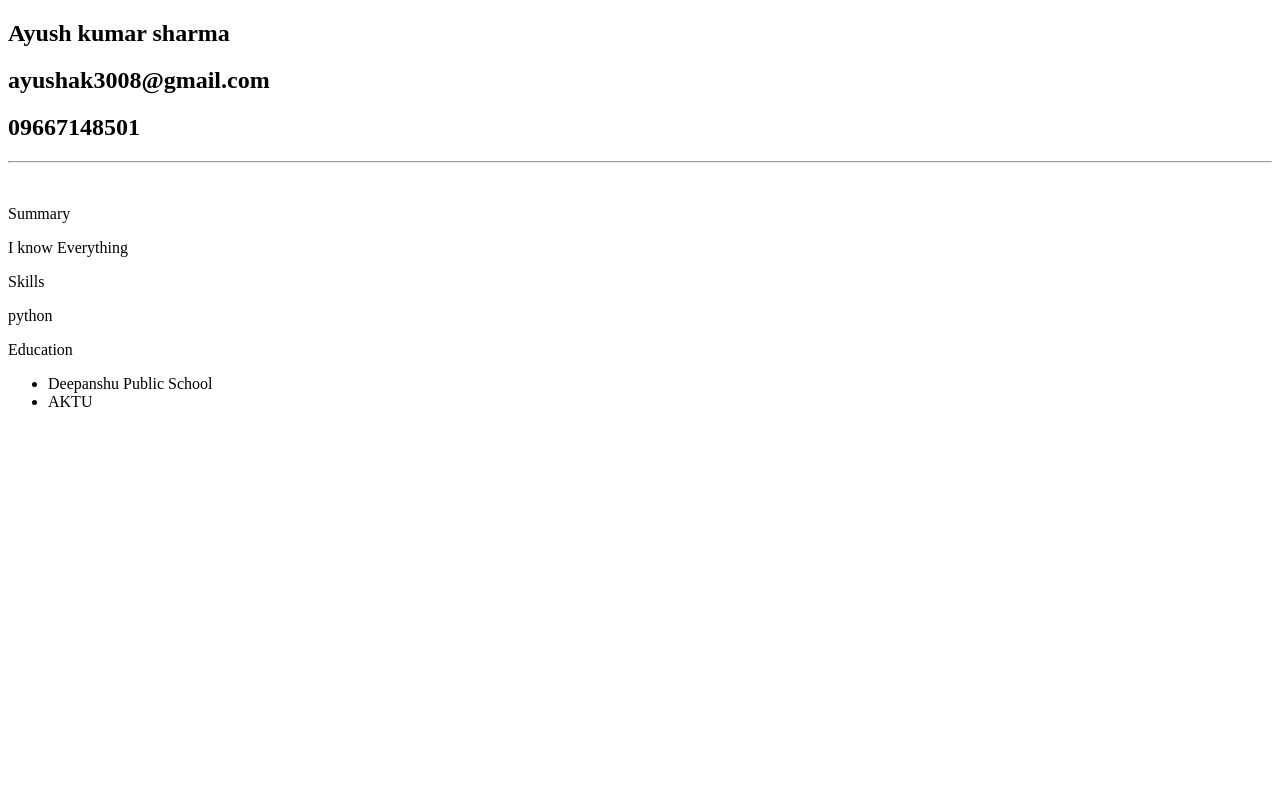
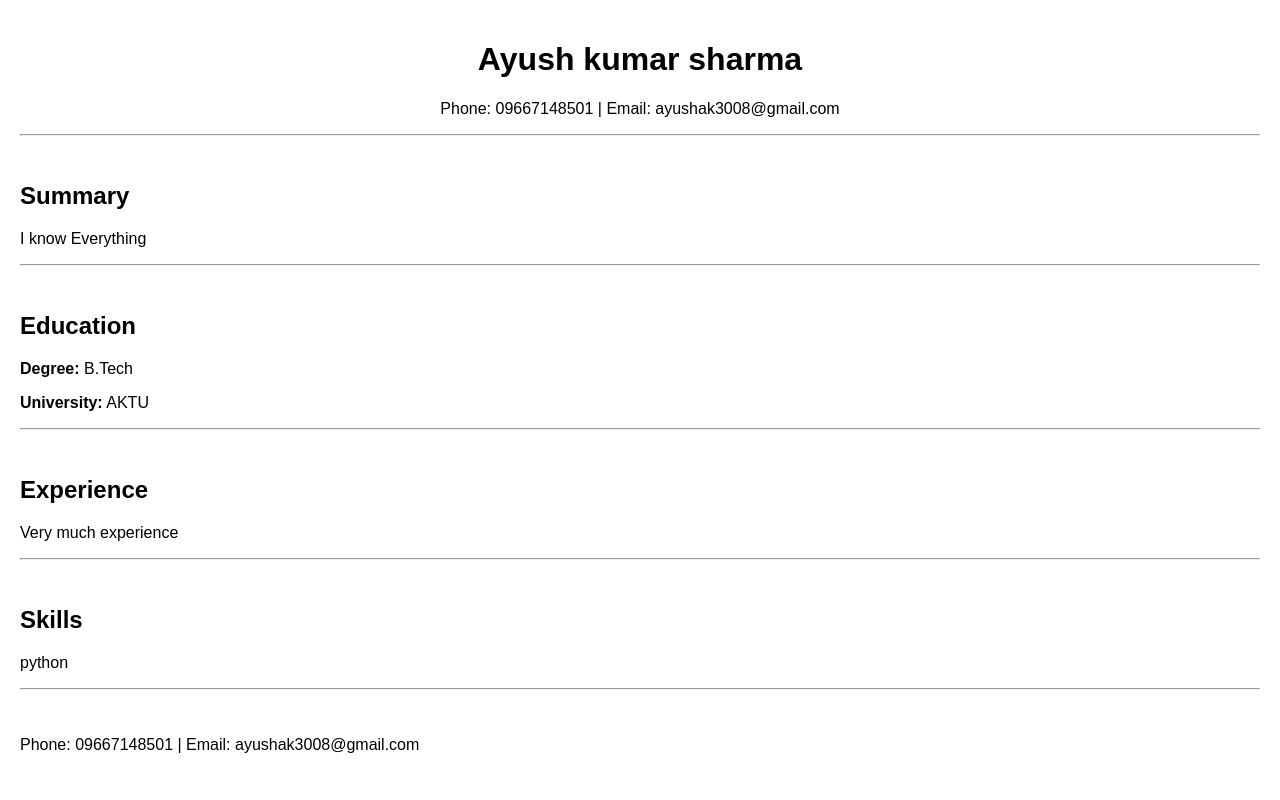
Before and after one commit to Aayush3014/Resume_Generator, a Django app: template resume/templates/resume/resume.html in a window 1280 px wide. Run offline with Django 4.2, Linux system fonts and the light colour scheme; the template is opened without the code that fills it: values that come from a table or form of the project are taken from there, others are empty; data comes from the database, SQL or seed files in the repository.

Commit message:
Converting HTML data to pdf

```diff
--- a/resume/templates/resume/resume.html
+++ b/resume/templates/resume/resume.html
@@ -1,4 +1,4 @@
-<!DOCTYPE html>
+<!-- <!DOCTYPE html>
 <html lang="en">
 <head>
     <meta charset="UTF-8">
@@ -17,8 +17,98 @@
         <p>{{user_profile.skills}}</p>
         <p>Education</p>
         <ul>
-            <li>{{user_profile.school}}</li>
-            <li>{{user_profile.university}}</li>
+            <li>Schooling :{{user_profile.school}}</li>
+            <li>{{user_profile.degree}} from {{user_profile.university}}</li>
         </ul>
+        <hr>
+        <p>Experience</p>
+        <p>{{user_profile.experience}}</p>
 </body>
 </html>
+ -->
+
+
+
+ <!DOCTYPE html>
+<html>
+<head>
+    <title>Your Resume</title>
+    <style>
+        body {
+            font-family: Arial, sans-serif;
+            margin: 0;
+            padding: 20px;
+        }
+        .header {
+            text-align: center;
+        }
+        .contact-info {
+            margin-top: 20px;
+        }
+        .summary {
+            margin-top: 20px;
+        }
+        .section {
+            margin-top: 20px;
+        }
+        .section-header {
+            font-weight: bold;
+        }
+        .bullet-points {
+            margin-left: 20px;
+        }
+    </style>
+</head>
+<body>
+    <div class="header">
+        <h1>{{user_profile.name}}</h1>
+        <div class="contact-info">
+            <p>Phone: {{user_profile.phone}} | Email: {{user_profile.email}}</p>
+        </div>
+    </div>
+    <hr>
+    <br>
+    <div class="summary">
+        <h2>Summary</h2>
+        <p>{{user_profile.summary}}</p>
+    </div>
+    <hr>
+    <br>
+    <div class="section">
+        <h2 class="section-header">Education</h2>
+        <p><strong>Degree:</strong> {{user_profile.degree}}</p>
+        <p><strong>University:</strong> {{user_profile.university}}</p>
+        <!-- <p><strong>Duration:</strong> [Month Year] - [Month Year]</p> -->
+    </div>
+    <hr>
+    <br>
+    <div class="section">
+        <h2 class="section-header">Experience</h2>
+        <p>{{user_profile.experience}}</p>
+        <!-- <p><strong>Company:</strong> [Company Name], [City, State]</p>
+        <p><strong>Duration:</strong> [Month Year] - [Month Year]</p>
+        <div class="bullet-points">
+            <p>- [Bullet point describing your responsibilities and achievements]</p>
+            <p>- [Another bullet point]</p>
+            Add more bullet points as needed -->
+        </div>
+    </div>
+    <hr>
+    <br>
+    <div class="section">
+        <h2 class="section-header">Skills</h2>
+        <!-- <ul class="bullet-points">
+            <li>[Skill 1]</li>
+            <li>[Skill 2]</li>
+            <li>[Skill 3]</li>
+            Add more skills as needed
+        </ul> -->
+        <p>{{user_profile.skills}}</p>
+    </div>
+    <hr>
+    <br>
+    <div class="contact-info">
+        <p>Phone: {{user_profile.phone}} | Email: {{user_profile.email}} </p>
+    </div>
+</body>
+</html>
```
Also changed, not shown: requirements.txt (added, +127 -0 lines).
